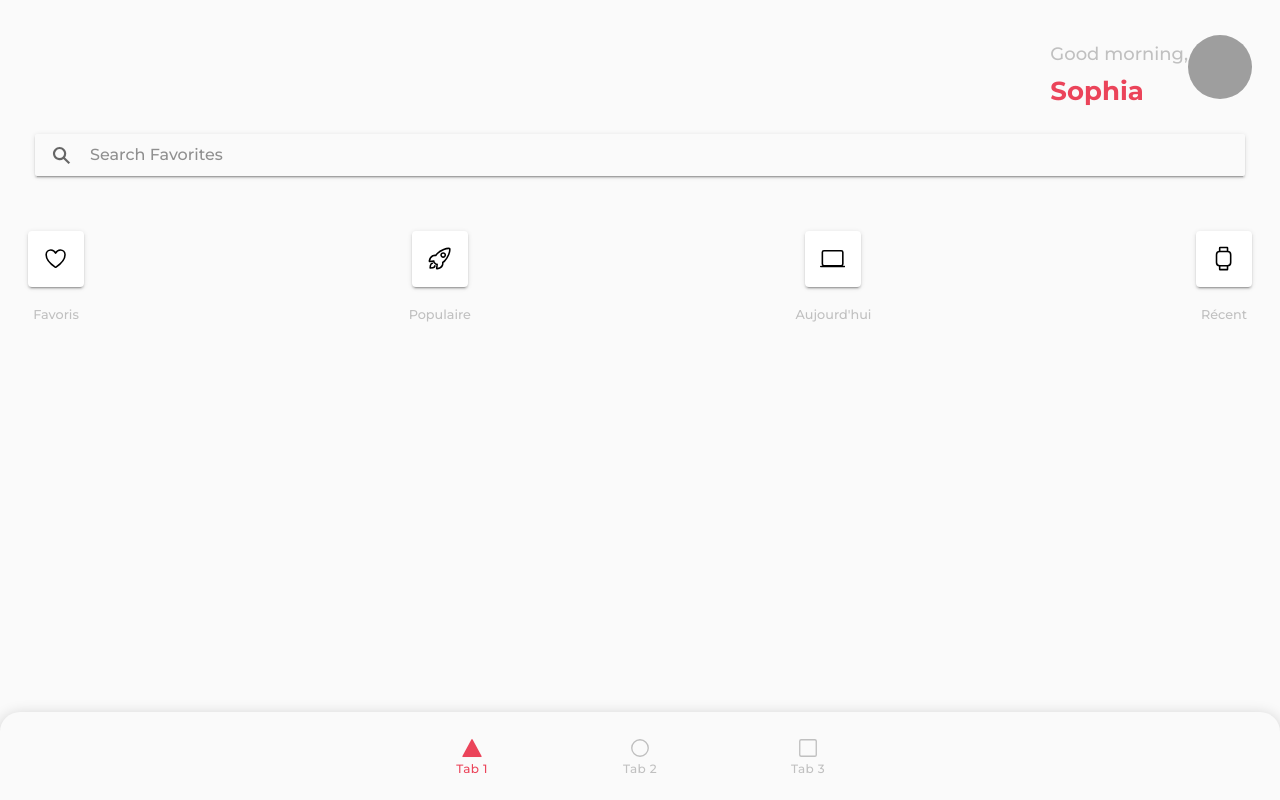
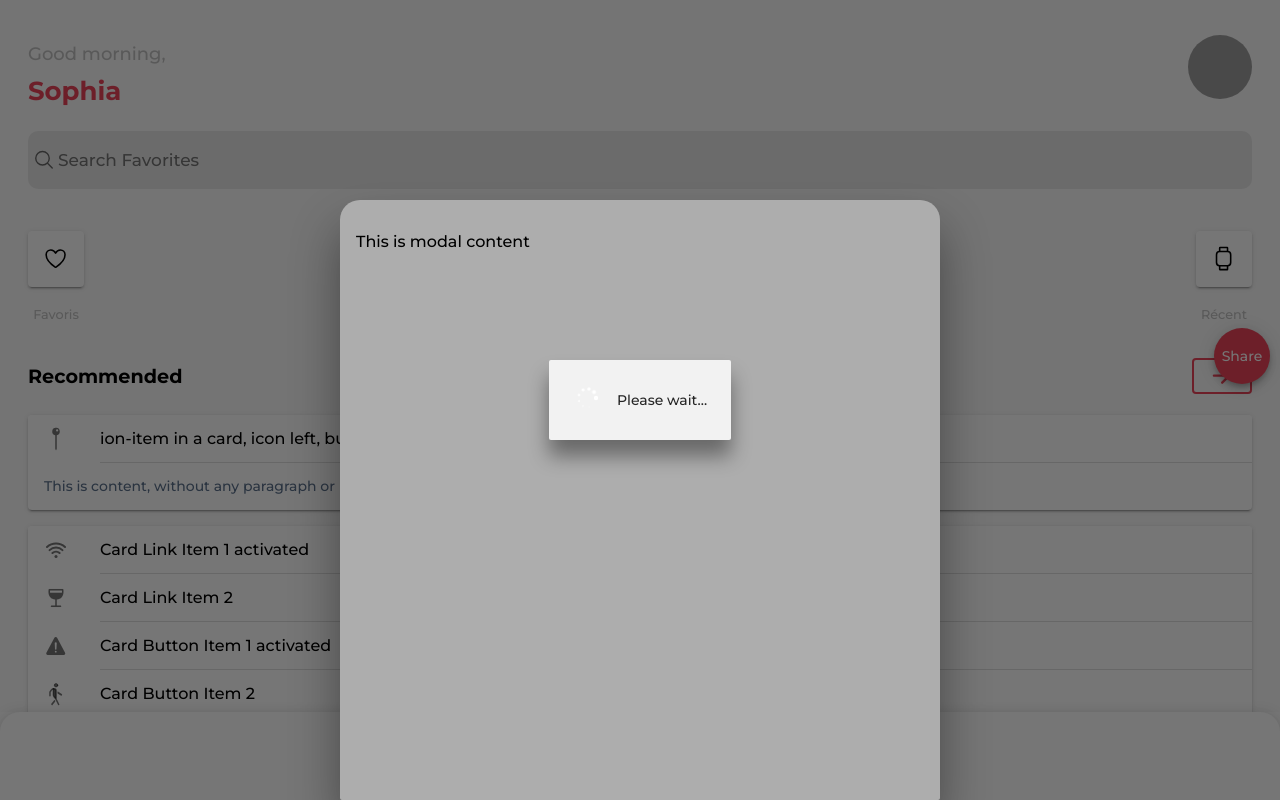
Before and after one commit to apain-dev/S-REACT-APP, a React (Create React App) app: page /home in a window 1280 px wide. Built offline with nearby package versions, Linux system fonts and the light colour scheme; grey boxes are pictures that could not be loaded.

Commit message:
📱 styling component need to be realigned now that it's OK but not clean

```diff
--- a/package.json
+++ b/package.json
@@ -1,6 +1,6 @@
 {
   "name": "@outworld/js-spotify",
-  "version": "0.0.5",
+  "version": "0.0.6",
   "private": true,
   "dependencies": {
     "@capacitor/android": "^2.4.5",
--- a/src/pages/home/Home.css
+++ b/src/pages/home/Home.css
@@ -6,6 +6,15 @@ ion-toolbar {
   --padding-start: 0;
 }
 
+ion-list-header ion-label {
+  font-size: 1.2rem;
+  font-weight: 700;
+}
+
+ion-fab-button {
+  --background: var(--ion-color-danger);
+  --color: var(--ion-color-danger-contrast);
+}
 ion-button {
   margin-inline: 0;
 }
--- a/src/pages/home/Home.tsx
+++ b/src/pages/home/Home.tsx
@@ -1,19 +1,129 @@
 import React from 'react';
 import {
-  IonAvatar, IonContent, IonHeader, IonPage, IonSearchbar, IonText, IonToolbar,
+  IonAvatar,
+  IonButton,
+  IonCard,
+  IonCardContent,
+  IonContent,
+  IonFab,
+  IonFabButton,
+  IonFabList,
+  IonHeader,
+  IonIcon,
+  IonItem,
+  IonItemOption,
+  IonItemOptions,
+  IonItemSliding,
+  IonLabel,
+  IonList,
+  IonListHeader,
+  IonLoading,
+  IonModal,
+  IonNote,
+  IonPage,
+  IonSearchbar,
+  IonText,
+  IonToolbar,
 } from '@ionic/react';
 import './Home.css';
 import {
-  heartOutline, laptopOutline, rocketOutline, watchOutline,
+  archive,
+  arrowForwardOutline,
+  ellipsisHorizontal,
+  ellipsisVertical,
+  heart,
+  heartOutline,
+  laptopOutline,
+  logoAngular,
+  logoChrome,
+  logoFacebook,
+  logoGithub,
+  logoIonic,
+  logoJavascript,
+  logoNpm,
+  logoPwa,
+  logoReact,
+  logoTwitter,
+  logoVimeo,
+  logoYoutube,
+  pin,
+  rocketOutline,
+  star,
+  trash,
+  walk,
+  warning,
+  watchOutline,
+  wifi,
+  wine,
 } from 'ionicons/icons';
 import IconCard from '../../components/cards/IconCard/IconCard';
 
 const Home: React.FC = () => (
   <IonPage>
     <IonContent class="ion-padding" fullscreen>
+      <IonLoading
+        spinner="bubbles"
+        cssClass="my-custom-class"
+        isOpen
+        message="Please wait..."
+        duration={5000}
+      />
+      <IonFab vertical="center" horizontal="end" slot="fixed">
+        <IonFabButton>Share</IonFabButton>
+        <IonFabList side="top">
+          <IonFabButton>
+            <IonIcon icon={logoFacebook} />
+          </IonFabButton>
+          <IonFabButton>
+            <IonIcon icon={logoTwitter} />
+          </IonFabButton>
+          <IonFabButton>
+            <IonIcon icon={logoYoutube} />
+          </IonFabButton>
+        </IonFabList>
+
+        <IonFabList side="end">
+          <IonFabButton>
+            <IonIcon icon={logoPwa} />
+          </IonFabButton>
+          <IonFabButton>
+            <IonIcon icon={logoNpm} />
+          </IonFabButton>
+          <IonFabButton>
+            <IonIcon icon={logoIonic} />
+          </IonFabButton>
+        </IonFabList>
+
+        <IonFabList side="bottom">
+          <IonFabButton>
+            <IonIcon icon={logoGithub} />
+          </IonFabButton>
+          <IonFabButton>
+            <IonIcon icon={logoJavascript} />
+          </IonFabButton>
+          <IonFabButton>
+            <IonIcon icon={logoAngular} />
+          </IonFabButton>
+        </IonFabList>
+
+        <IonFabList side="start">
+          <IonFabButton>
+            <IonIcon icon={logoVimeo} />
+          </IonFabButton>
+          <IonFabButton>
+            <IonIcon icon={logoChrome} />
+          </IonFabButton>
+          <IonFabButton>
+            <IonIcon icon={logoReact} />
+          </IonFabButton>
+        </IonFabList>
+      </IonFab>
+      <IonModal isOpen cssClass="my-custom-class">
+        <p>This is modal content</p>
+      </IonModal>
       <IonHeader className="ion-no-border">
         <IonToolbar color="secondary">
-          <div slot="secondary">
+          <div slot="start">
             <div>
               <h5><IonText color="light">Good morning,</IonText></h5>
               <h1 className="ion-no-margin font-bold"><IonText color="danger">Sophia</IonText></h1>
@@ -26,7 +136,7 @@ const Home: React.FC = () => (
         </IonToolbar>
       </IonHeader>
       <IonToolbar className="py-3">
-        <IonSearchbar className="ion-no-padding" placeholder="Search Favorites" />
+        <IonSearchbar mode="ios" className="ion-no-padding" placeholder="Search Favorites" />
       </IonToolbar>
       <section className="ion-justify-content-between d-flex">
         <IconCard subtitle="Favoris" icon={heartOutline} />
@@ -34,6 +144,192 @@ const Home: React.FC = () => (
         <IconCard subtitle="Aujourd'hui" icon={laptopOutline} />
         <IconCard subtitle="Récent" icon={watchOutline} />
       </section>
+      <section>
+        <IonListHeader className="ion-no-padding">
+          <IonLabel>Recommended</IonLabel>
+          <IonButton color="danger" fill="outline">
+            <IonIcon slot="icon-only" icon={arrowForwardOutline} />
+          </IonButton>
+        </IonListHeader>
+
+        <IonCard color="primary" className="ion-no-margin ion-margin-top">
+          <IonItem>
+            <IonIcon icon={pin} slot="start" />
+            <IonLabel>ion-item in a card, icon left, button right</IonLabel>
+            <IonButton fill="outline" slot="end">View</IonButton>
+          </IonItem>
+
+          <IonCardContent>
+            This is content, without any paragraph or header tags,
+            within an ion-cardContent element.
+          </IonCardContent>
+        </IonCard>
+
+        <IonCard className="ion-no-margin ion-margin-top">
+          <IonItem href="#" className="ion-activated">
+            <IonIcon icon={wifi} slot="start" />
+            <IonLabel>Card Link Item 1 activated</IonLabel>
+          </IonItem>
+
+          <IonItem href="#">
+            <IonIcon icon={wine} slot="start" />
+            <IonLabel>Card Link Item 2</IonLabel>
+          </IonItem>
+
+          <IonItem className="ion-activated">
+            <IonIcon icon={warning} slot="start" />
+            <IonLabel>Card Button Item 1 activated</IonLabel>
+          </IonItem>
+
+          <IonItem>
+            <IonIcon icon={walk} slot="start" />
+            <IonLabel>Card Button Item 2</IonLabel>
+          </IonItem>
+        </IonCard>
+      </section>
+      <section>
+        <IonList>
+          {/* Sliding item with text options on both sides */}
+          <IonItemSliding>
+            <IonItemOptions side="start">
+              <IonItemOption>Favorite</IonItemOption>
+              <IonItemOption>Share</IonItemOption>
+            </IonItemOptions>
+
+            <IonItem>
+              <IonLabel>Item Options</IonLabel>
+            </IonItem>
+
+            <IonItemOptions side="end">
+              <IonItemOption>Unread</IonItemOption>
+            </IonItemOptions>
+          </IonItemSliding>
+
+          {/* Sliding item with expandable options on both sides */}
+          <IonItemSliding>
+            <IonItemOptions side="start">
+              <IonItemOption color="danger" expandable>
+                Delete
+              </IonItemOption>
+            </IonItemOptions>
+
+            <IonItem>
+              <IonLabel>Expandable Options</IonLabel>
+            </IonItem>
+
+            <IonItemOptions side="end">
+              <IonItemOption color="tertiary" expandable>
+                Archive
+              </IonItemOption>
+            </IonItemOptions>
+          </IonItemSliding>
+
+          {/* Multi-line sliding item with icon options on both sides */}
+          <IonItemSliding id="item100">
+            <IonItem href="#">
+              <IonLabel>
+                <h2>HubStruck Notifications</h2>
+                <p>A new message in your network</p>
+                <p>Oceanic Next has joined your network</p>
+              </IonLabel>
+              <IonNote slot="end">
+                10:45 AM
+              </IonNote>
+            </IonItem>
+
+            <IonItemOptions side="start">
+              <IonItemOption>
+                <IonIcon slot="icon-only" icon={heart} />
+              </IonItemOption>
+            </IonItemOptions>
+
+            <IonItemOptions side="end">
+              <IonItemOption color="danger">
+                <IonIcon slot="icon-only" icon={trash} />
+              </IonItemOption>
+              <IonItemOption>
+                <IonIcon slot="icon-only" icon={star} />
+              </IonItemOption>
+            </IonItemOptions>
+          </IonItemSliding>
+
+          {/* Sliding item with icon start options on end side */}
+          <IonItemSliding>
+            <IonItem>
+              <IonLabel>
+                Sliding Item, Icons Start
+              </IonLabel>
+            </IonItem>
+            <IonItemOptions>
+              <IonItemOption color="primary">
+                <IonIcon slot="start" ios={ellipsisHorizontal} md={ellipsisVertical} />
+                More
+              </IonItemOption>
+              <IonItemOption color="secondary">
+                <IonIcon slot="start" icon={archive} />
+                Archive
+              </IonItemOption>
+            </IonItemOptions>
+          </IonItemSliding>
+
+          {/* Sliding item with icon end options on end side */}
+          <IonItemSliding>
+            <IonItem>
+              <IonLabel>
+                Sliding Item, Icons End
+              </IonLabel>
+            </IonItem>
+            <IonItemOptions>
+              <IonItemOption color="primary">
+                <IonIcon slot="end" ios={ellipsisHorizontal} md={ellipsisVertical} />
+                More
+              </IonItemOption>
+              <IonItemOption color="secondary">
+                <IonIcon slot="end" icon={archive} />
+                Archive
+              </IonItemOption>
+            </IonItemOptions>
+          </IonItemSliding>
+
+          {/* Sliding item with icon top options on end side */}
+          <IonItemSliding>
+            <IonItem>
+              <IonLabel>
+                Sliding Item, Icons Top
+              </IonLabel>
+            </IonItem>
+            <IonItemOptions>
+              <IonItemOption color="primary">
+                <IonIcon slot="top" ios={ellipsisHorizontal} md={ellipsisVertical} />
+                More
+              </IonItemOption>
+              <IonItemOption color="secondary">
+                <IonIcon slot="top" icon={archive} />
+                Archive
+              </IonItemOption>
+            </IonItemOptions>
+          </IonItemSliding>
+
+          {/* Sliding item with icon bottom options on end side */}
+          <IonItemSliding>
+            <IonItem>
+              <IonLabel>
+                Sliding Item, Icons Bottom
+              </IonLabel>
+            </IonItem>
+            <IonItemOptions>
+              <IonItemOption color="primary">
+                <IonIcon slot="bottom" ios={ellipsisHorizontal} md={ellipsisVertical} />
+                More
+              </IonItemOption>
+              <IonItemOption color="secondary">
+                <IonIcon slot="bottom" icon={archive} />
+                Archive
+              </IonItemOption>
+            </IonItemOptions>
+          </IonItemSliding>
+        </IonList>
+      </section>
     </IonContent>
   </IonPage>
 );
--- a/src/theme/globals.css
+++ b/src/theme/globals.css
@@ -11,12 +11,32 @@
   display: flex;
 }
 
+ion-content {
+  --background: #fafafa;
+}
+
+ion-modal {
+  --height: 75% !important;
+}
+
+ion-modal .modal-wrapper {
+  margin-top: auto;
+  border-top-left-radius: 20px !important;
+  border-top-right-radius: 20px !important;
+  box-shadow: 0px 3px 15px rgba(0, 0, 0, 0.2);
+}
+
+ion-modal .modal-wrapper .ion-page {
+  padding: 1rem;
+}
+
 ion-tab-bar {
   border: 0;
   padding: 1rem 0;
   border-top-left-radius: 20px;
   border-top-right-radius: 20px;
   box-shadow: 0px 3px 15px rgba(0, 0, 0, 0.2);
+  --background: var(--ion-color-primary);
 }
 
 .font-bold {
@@ -42,6 +62,14 @@ ion-tab-bar {
   padding-bottom: 1.25rem;
 }
 
+.mb-1 {
+  margin-bottom: 0.75rem;
+}
+
+.mb-2 {
+  margin-bottom: 1rem;
+}
+
 section {
   margin-bottom: 2rem;
 }
--- a/src/theme/variables.css
+++ b/src/theme/variables.css
@@ -81,8 +81,7 @@ http://ionicframework.com/docs/theming/ */
   --ion-color-light-shade: #d7d8da;
   --ion-color-light-tint: #f5f6f9;
 
-  --ion-background-color: #fafafa;
-  --ion-toolbar-background: var(--ion-background-color);
+  --ion-toolbar-background: #fafafa;
 
   --ion-tab-bar-color: var(--ion-color-light);
   --ion-tab-bar-color-selected: var(--ion-color-danger);
```
Also changed, not shown: src/components/cards/Card.tsx (+4 -4 lines), src/pages/Tab2.tsx (+11 -10 lines), src/pages/Tab3.tsx (+9 -11 lines), 1 other file (tests, documents, lock files or other folders).
